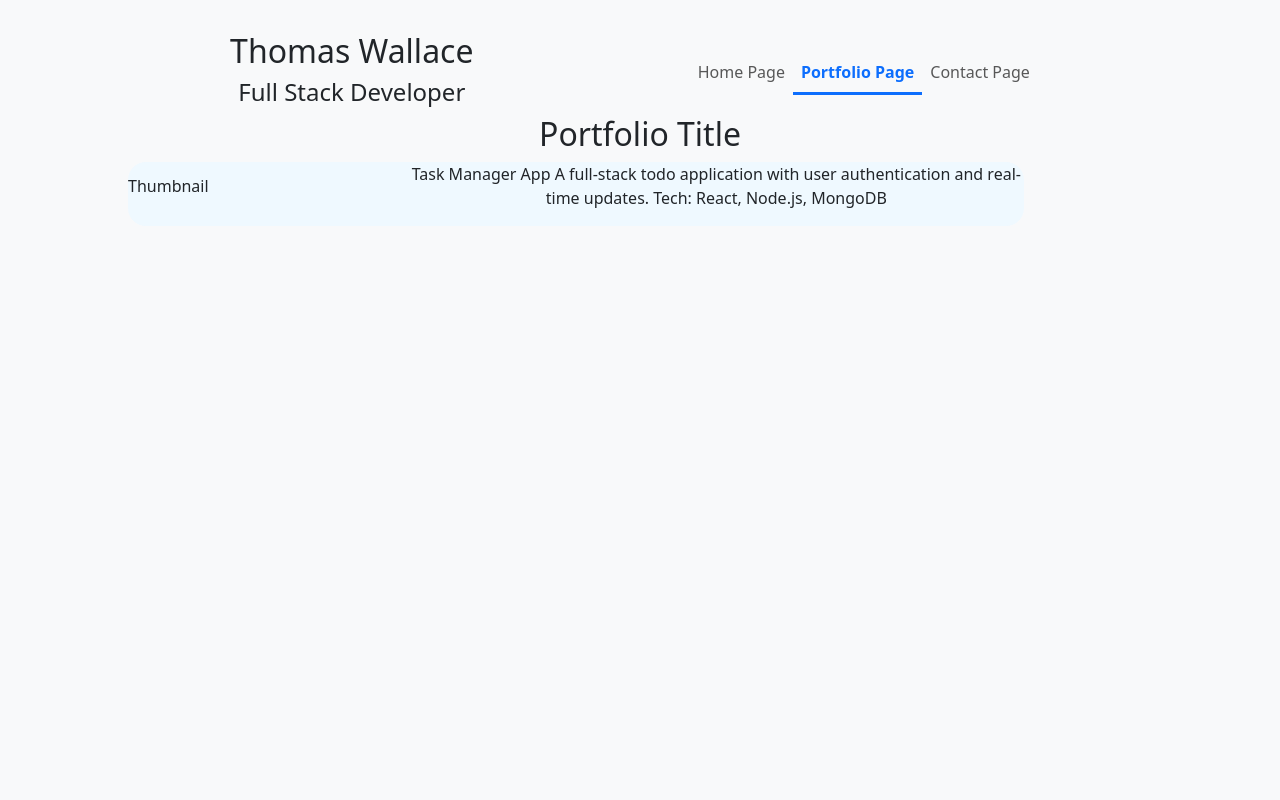
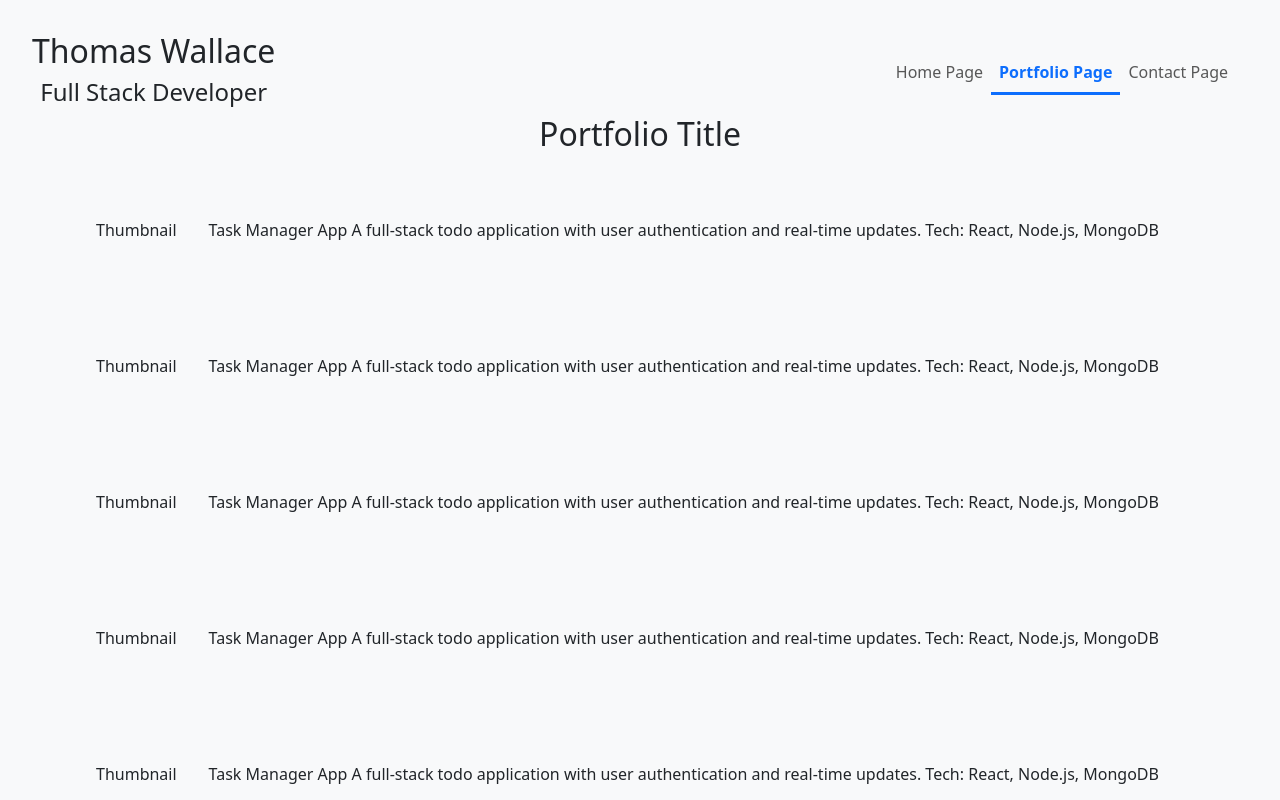
Before and after one commit to tomwalla917/week_eight_capstone, a React (Vite) app: page /portfolio in a window 1280 px wide. Built offline with nearby package versions, Linux system fonts and the light colour scheme.

Commit message:
fixed styling issues

```diff
--- a/src/App.jsx
+++ b/src/App.jsx
@@ -15,6 +15,7 @@ function App() {
     <Router>
       <div className="app">
         <header className="header bg tertiary">
+          <div className="head">
             <div className="name">
               <p className="h2">Thomas Wallace</p>
               <p className="h4">Full Stack Developer</p>
@@ -39,6 +40,7 @@ function App() {
                 </div>
               </div>
             </nav>
+          </div>
         </header>
 
         <Routes>
--- a/src/index.css
+++ b/src/index.css
@@ -12,6 +12,14 @@
   -moz-osx-font-smoothing: grayscale;
 }
 
+html, body {
+  width: 100% !important;
+  max-width: 100% !important;
+  margin: 0 !important;
+  padding: 0 !important;
+  overflow-x: hidden !important;
+}
+
 a {
   font-weight: 500;
   color: #646cff;
@@ -23,11 +31,21 @@ a:hover {
 
 body {
   margin: 0;
-  display: flex;
-  place-items: center;
   min-width: 320px;
   min-height: 100vh;
   background-color: #f8f9fa;
+}
+
+#root {
+  width: 100%;
+  min-height: 100vh;
+}
+
+.app {
+  width: 100%;
+  min-height: 100vh;
+  display: flex;
+  flex-direction: column;
 }
 
 h1 {
@@ -87,29 +105,30 @@ button:focus-visible {
   transition: all 0.3s ease;
 }
 
-header{
-  width: 80vw;
-  display: flex;
-  justify-content: space-around;
-  background-color: #f8f9fa;
+
+
+.head{
+display: flex;
+justify-content: space-between;
+
 }
 
-.page-content{
-  background-color: #EFF9FF;
-  border-radius: 18px;
-  max-width: 70vw;
-}
+
 
 .projectCard{
   display: flex;
   justify-content: space-between;
+  margin: 2rem;
+  padding: 2rem;
+  gap: 2rem;
 
 }
 
 .prjDesc{
   display: flex;
   align-items: flex-start;
-  margin-left: 200px;
+  margin-left: 0;
+  flex:1;
 }
 
 .thumbnail{
--- a/src/pages/Home.jsx
+++ b/src/pages/Home.jsx
@@ -15,8 +15,9 @@ function Home() {
                     and modern web technologies, I bring ideas to life through code.
                 </p>
                 <p>
-                    This is a paragraph on my home page.
+                Navigate to my portfolio page to see what I have worked on, and click on my contact page to connect!
                 </p>
+
             </div>
         </div>
 
--- a/src/pages/Portfolio.jsx
+++ b/src/pages/Portfolio.jsx
@@ -18,6 +18,54 @@ function Portfolio() {
                         </p>
                     </div>
                 </div>
+                <div className='projectCard'>
+                    <div className='thumbnail'>
+                        <p>Thumbnail</p>
+                    </div>
+                    <div className='prjDesc'>
+                        <p>Task Manager App
+                            A full-stack todo application with user authentication
+                            and real-time updates.
+                            Tech: React, Node.js, MongoDB
+                        </p>
+                    </div>
+                </div>
+                <div className='projectCard'>
+                    <div className='thumbnail'>
+                        <p>Thumbnail</p>
+                    </div>
+                    <div className='prjDesc'>
+                        <p>Task Manager App
+                            A full-stack todo application with user authentication
+                            and real-time updates.
+                            Tech: React, Node.js, MongoDB
+                        </p>
+                    </div>
+                </div>
+                <div className='projectCard'>
+                    <div className='thumbnail'>
+                        <p>Thumbnail</p>
+                    </div>
+                    <div className='prjDesc'>
+                        <p>Task Manager App
+                            A full-stack todo application with user authentication
+                            and real-time updates.
+                            Tech: React, Node.js, MongoDB
+                        </p>
+                    </div>
+                </div>
+                <div className='projectCard'>
+                    <div className='thumbnail'>
+                        <p>Thumbnail</p>
+                    </div>
+                    <div className='prjDesc'>
+                        <p>Task Manager App
+                            A full-stack todo application with user authentication
+                            and real-time updates.
+                            Tech: React, Node.js, MongoDB
+                        </p>
+                    </div>
+                </div>
             </div>
         </div>
 
```
Lines whose indentation alone changed are shown as unchanged.
